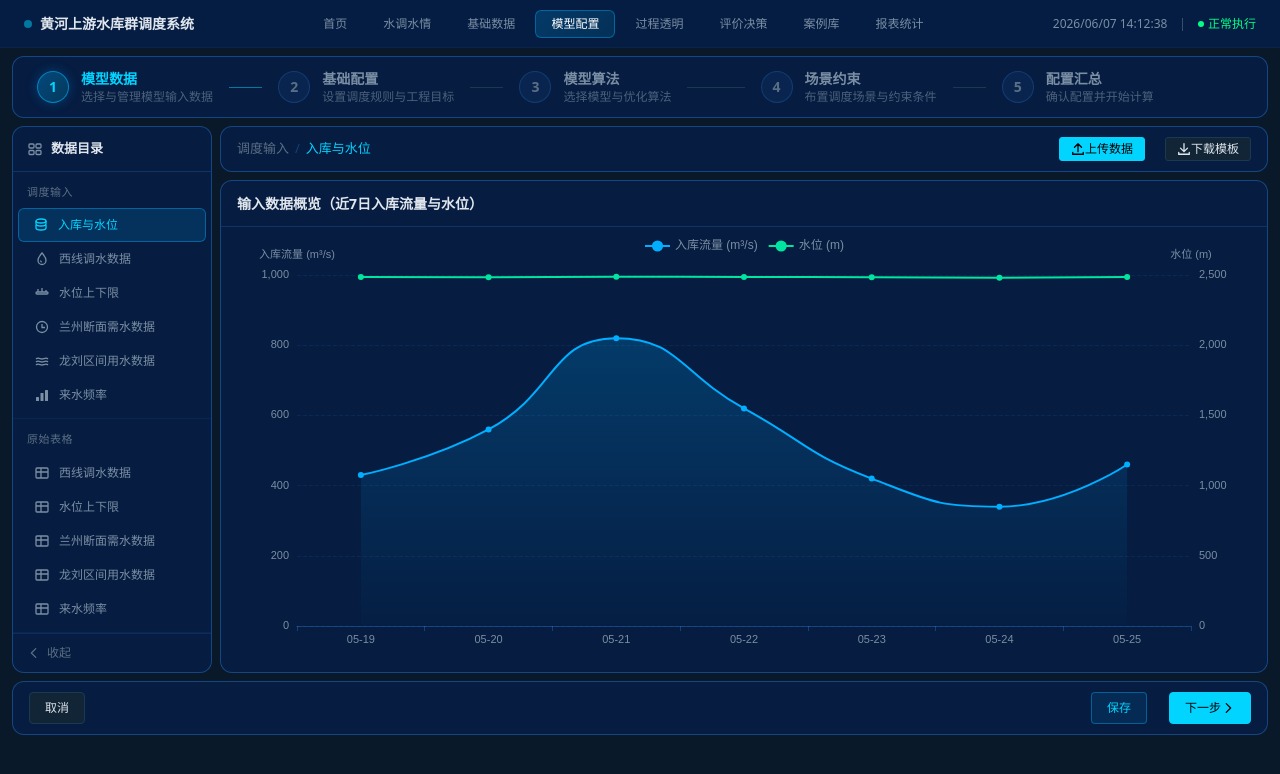
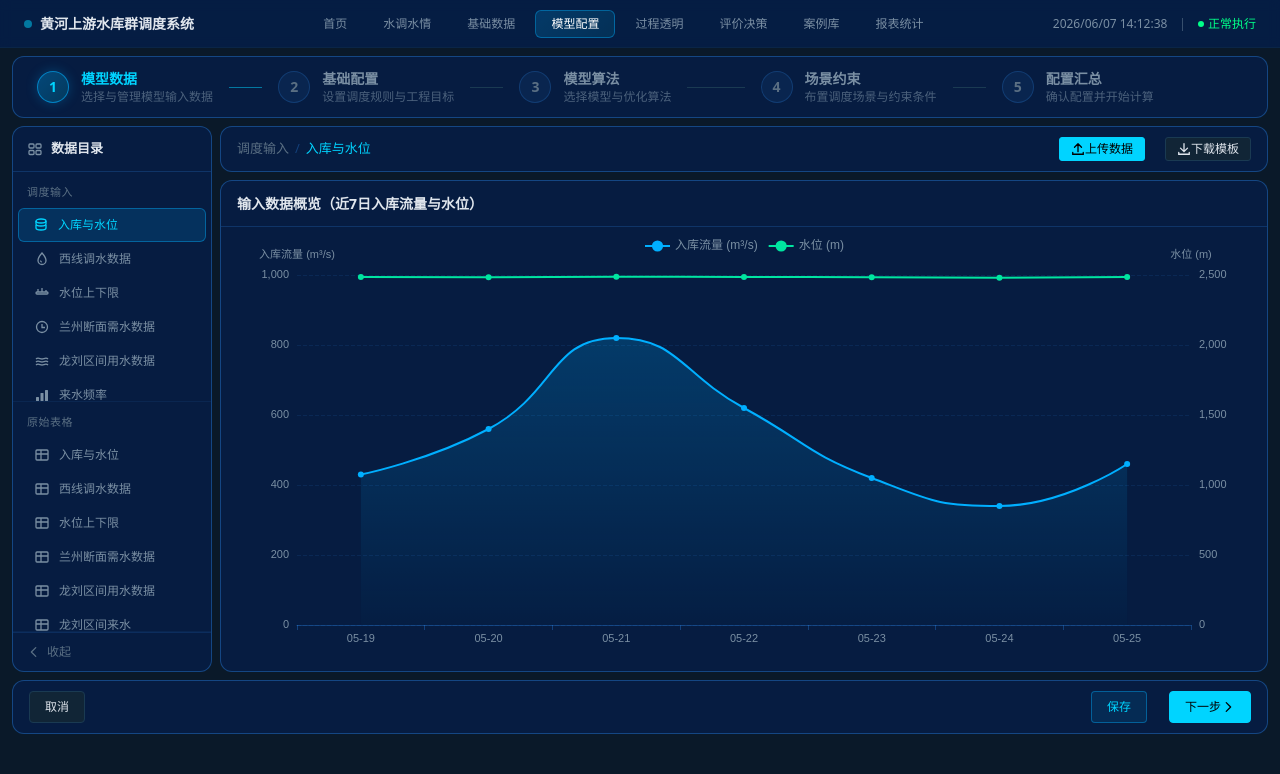
Before and after one commit to StartStartFire/yellow-river-system1, a Vue app: page /model-config/model-data in a window 1280 px wide. Shown: the top 774 px of the page. Built offline with nearby package versions, Linux system fonts and the light colour scheme.

Commit message:
增加模型数据页面龙刘来水、侧边滚动条

```diff
--- a/src/mock/modelConfig.ts
+++ b/src/mock/modelConfig.ts
@@ -68,15 +68,18 @@ export const modelDataMock = {
           { id: 'lanzhou-demand', name: '兰州断面需水数据', icon: 'clock' },
           { id: 'long-liu-demand', name: '龙刘区间用水数据', icon: 'river' },
           { id: 'inflow-frequency', name: '来水频率', icon: 'bar' },
+          { id: 'long-liu-inflow', name: '龙刘区间来水', icon: 'inflow' },
         ],
       },
       {
         groupName: '原始表格',
         children: [
+          { id: 'raw-inflow-level', name: '入库与水位', icon: 'table' },
           { id: 'raw-west-route', name: '西线调水数据', icon: 'table' },
           { id: 'raw-level-boundary', name: '水位上下限', icon: 'table' },
           { id: 'raw-lanzhou-demand', name: '兰州断面需水数据', icon: 'table' },
           { id: 'raw-long-liu-demand', name: '龙刘区间用水数据', icon: 'table' },
+          { id: 'raw-long-liu-inflow', name: '龙刘区间来水', icon: 'table' },
           { id: 'raw-inflow-frequency', name: '来水频率', icon: 'table' },
         ],
       },
@@ -147,6 +150,17 @@ export const modelDataMock = {
           series: {
             inflow: [75, 82, 68, 79, 85, 72, 80],
             level: [25, 28, 22, 26, 30, 24, 27],
+          },
+        },
+      },
+      'long-liu-inflow': {
+        type: 'chart',
+        chartData: {
+          title: '输入数据概览（龙刘区间来水）',
+          xAxis: ['05-19', '05-20', '05-21', '05-22', '05-23', '05-24', '05-25'],
+          series: {
+            inflow: [320, 380, 410, 360, 340, 395, 370],
+            level: [1865, 1868, 1870, 1867, 1866, 1869, 1867],
           },
         },
       },
@@ -238,6 +252,46 @@ export const modelDataMock = {
           ],
         },
       },
+      'raw-inflow-level': {
+        type: 'table',
+        tableData: {
+          title: '入库与水位原始数据',
+          columns: [
+            { key: 'date', label: '日期' },
+            { key: 'inflow', label: '入库流量', unit: 'm³/s' },
+            { key: 'level', label: '水位', unit: 'm' },
+          ],
+          rows: [
+            { date: '2025-05-19', inflow: 430, level: 2486 },
+            { date: '2025-05-20', inflow: 560, level: 2484 },
+            { date: '2025-05-21', inflow: 820, level: 2488 },
+            { date: '2025-05-22', inflow: 620, level: 2486 },
+            { date: '2025-05-23', inflow: 420, level: 2484 },
+            { date: '2025-05-24', inflow: 340, level: 2481 },
+            { date: '2025-05-25', inflow: 460, level: 2485 },
+          ],
+        },
+      },
+      'raw-long-liu-inflow': {
+        type: 'table',
+        tableData: {
+          title: '龙刘区间来水原始数据',
+          columns: [
+            { key: 'date', label: '日期' },
+            { key: 'inflow', label: '来水流量', unit: 'm³/s' },
+            { key: 'level', label: '水位', unit: 'm' },
+          ],
+          rows: [
+            { date: '2025-05-19', inflow: 320, level: 1865 },
+            { date: '2025-05-20', inflow: 380, level: 1868 },
+            { date: '2025-05-21', inflow: 410, level: 1870 },
+            { date: '2025-05-22', inflow: 360, level: 1867 },
+            { date: '2025-05-23', inflow: 340, level: 1866 },
+            { date: '2025-05-24', inflow: 395, level: 1869 },
+            { date: '2025-05-25', inflow: 370, level: 1867 },
+          ],
+        },
+      },
       'raw-inflow-frequency': {
         type: 'table',
         tableData: {
--- a/src/views/model-config/model-data/ModelDataView.vue
+++ b/src/views/model-config/model-data/ModelDataView.vue
@@ -248,6 +248,7 @@ const iconMap: Record<string, string> = {
   level: '<svg width="16" height="16" viewBox="0 0 16 16" fill="none"><rect x="2" y="7" width="12" height="2" rx="1" stroke="currentColor" stroke-width="1.3"/><path d="M4 7V4" stroke="currentColor" stroke-width="1.3"/><path d="M8 7V3" stroke="currentColor" stroke-width="1.3"/><path d="M12 7V5" stroke="currentColor" stroke-width="1.3"/></svg>',
   clock: '<svg width="16" height="16" viewBox="0 0 16 16" fill="none"><circle cx="8" cy="8" r="5.5" stroke="currentColor" stroke-width="1.3"/><path d="M8 5v3.5H11" stroke="currentColor" stroke-width="1.3"/></svg>',
   river: '<svg width="16" height="16" viewBox="0 0 16 16" fill="none"><path d="M2 12C4 10 6 12 8 12S12 10 14 12" stroke="currentColor" stroke-width="1.3" fill="none"/><path d="M2 9C4 7 6 9 8 9S12 7 14 9" stroke="currentColor" stroke-width="1.3" fill="none"/><path d="M2 6C4 4 6 6 8 6S12 4 14 6" stroke="currentColor" stroke-width="1.3" fill="none"/></svg>',
+  inflow: '<svg width="16" height="16" viewBox="0 0 16 16" fill="none"><path d="M2 10h12M8 2v8M5 5l3-3 3 3" stroke="currentColor" stroke-width="1.3" stroke-linecap="round" stroke-linejoin="round"/><path d="M2 12v1.5h12V12" stroke="currentColor" stroke-width="1.3" stroke-linecap="round"/></svg>',
   bar: '<svg width="16" height="16" viewBox="0 0 16 16" fill="none"><rect x="2" y="10" width="3" height="4" rx="0.5" fill="currentColor"/><rect x="6.5" y="6" width="3" height="8" rx="0.5" fill="currentColor"/><rect x="11" y="3" width="3" height="11" rx="0.5" fill="currentColor"/></svg>',
   table: '<svg width="16" height="16" viewBox="0 0 16 16" fill="none"><rect x="2" y="3" width="12" height="10" rx="1" stroke="currentColor" stroke-width="1.3"/><path d="M2 7h12M7 3v10" stroke="currentColor" stroke-width="1.3"/></svg>',
 }
@@ -273,6 +274,7 @@ const iconMap: Record<string, string> = {
             <span v-if="!sidebarCollapsed" class="sidebar-title">数据目录</span>
           </div>
 
+          <div class="menu-scroll-area">
             <div v-for="(group, gIdx) in menus" :key="gIdx" class="menu-group">
               <div v-if="!sidebarCollapsed" class="group-header">{{ group.groupName }}</div>
               <div
@@ -284,6 +286,7 @@ const iconMap: Record<string, string> = {
               >
                 <span class="menu-icon" v-html="iconMap[item.icon] || iconMap.database"></span>
                 <span v-if="!sidebarCollapsed" class="menu-name">{{ item.name }}</span>
+              </div>
             </div>
           </div>
 
@@ -476,6 +479,30 @@ const iconMap: Record<string, string> = {
   overflow: hidden;
 }
 
+.menu-scroll-area {
+  flex: 1;
+  overflow-y: auto;
+  overflow-x: hidden;
+  min-height: 0;
+}
+
+.menu-scroll-area::-webkit-scrollbar {
+  width: 4px;
+}
+
+.menu-scroll-area::-webkit-scrollbar-track {
+  background: transparent;
+}
+
+.menu-scroll-area::-webkit-scrollbar-thumb {
+  background: rgba(50, 150, 255, 0.25);
+  border-radius: 2px;
+}
+
+.menu-scroll-area::-webkit-scrollbar-thumb:hover {
+  background: rgba(50, 150, 255, 0.45);
+}
+
 .sidebar-title-row {
   display: flex;
   align-items: center;
@@ -495,6 +522,29 @@ const iconMap: Record<string, string> = {
 .menu-group {
   padding: 6px 0;
   border-bottom: 1px solid rgba(50, 150, 255, 0.08);
+}
+
+/* 调度输入和原始表格组均固定显示6项高度，超出滚动 */
+.menu-group {
+  max-height: 230px;
+  overflow-y: auto;
+}
+
+.menu-group::-webkit-scrollbar {
+  width: 4px;
+}
+
+.menu-group::-webkit-scrollbar-track {
+  background: transparent;
+}
+
+.menu-group::-webkit-scrollbar-thumb {
+  background: rgba(50, 150, 255, 0.25);
+  border-radius: 2px;
+}
+
+.menu-group::-webkit-scrollbar-thumb:hover {
+  background: rgba(50, 150, 255, 0.45);
 }
 
 .group-header {
```
Lines whose indentation alone changed are shown as unchanged.
